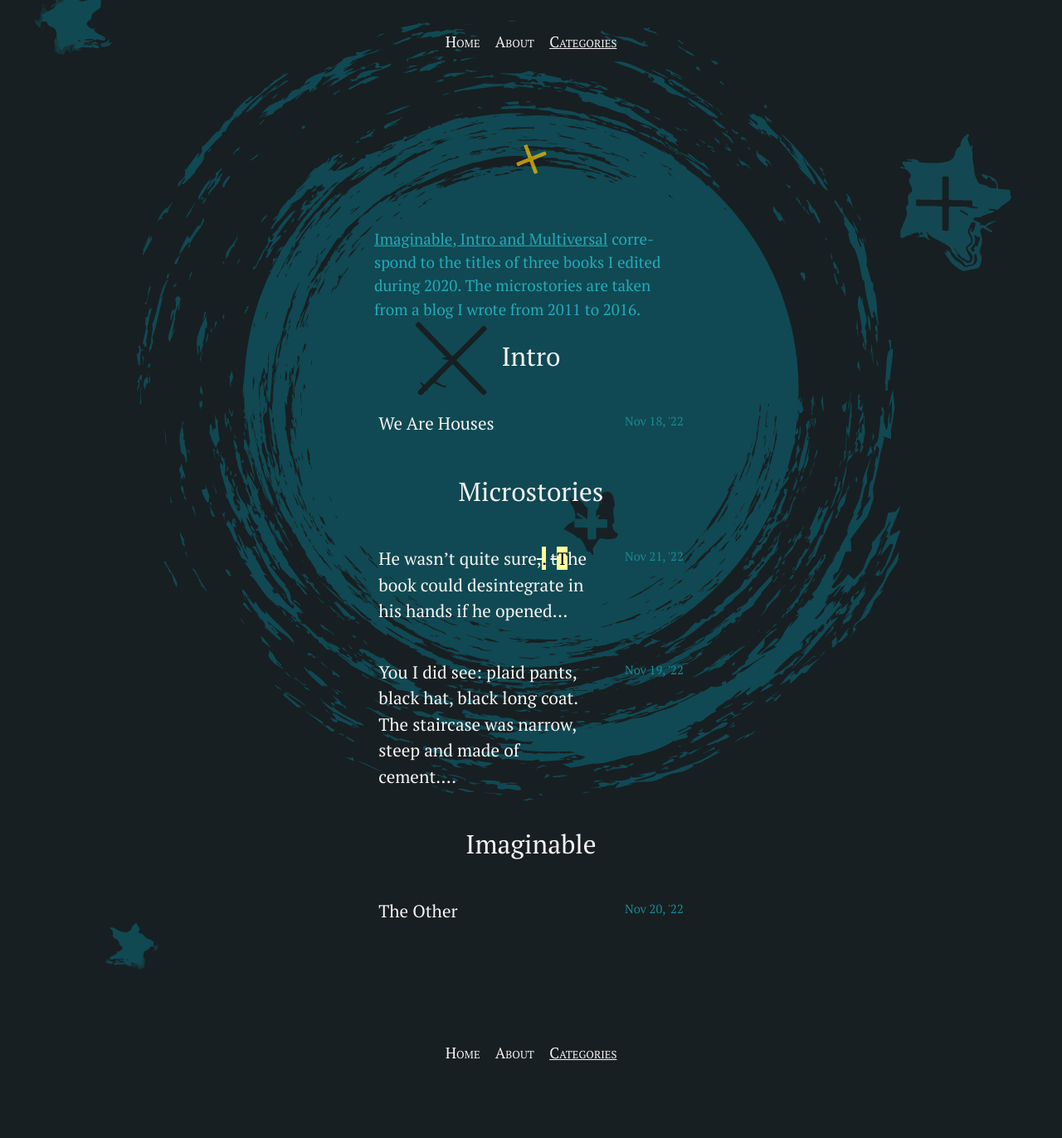
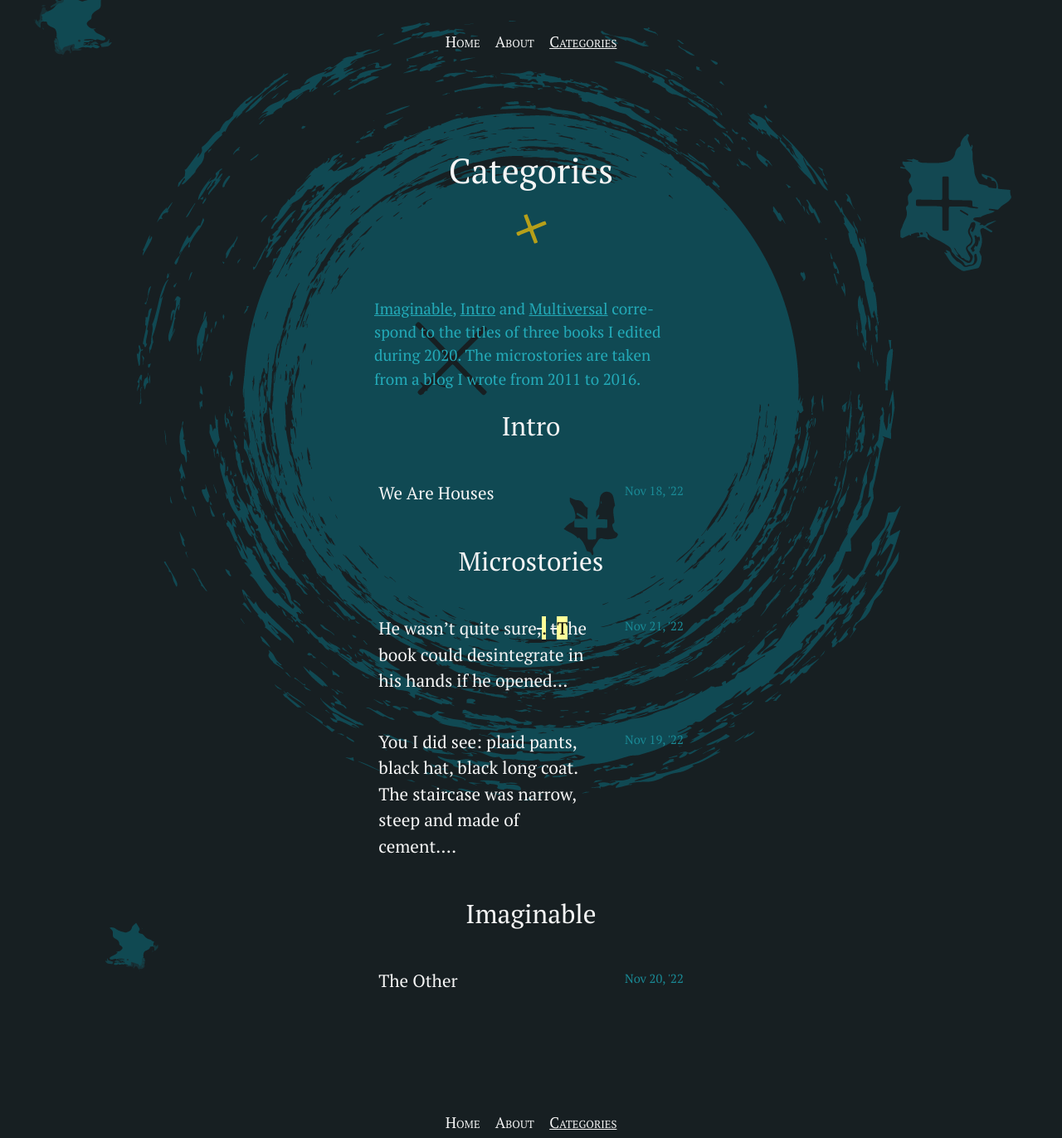
Before and after one commit to silvialohrmann/editorial, a Jekyll site: the page built from categories.html, in a window 1280 px wide. Shown: the whole page at 83% size. Built offline with Jekyll 4.4.1, drawn with Linux system fonts in a browser that asks for light colours; before the commit the page ends 1288 px from its top, so only the background shows below that.

Commit message:
Update categories.html

```diff
--- a/categories.html
+++ b/categories.html
@@ -1,11 +1,11 @@
 ---
 layout: page
 permalink: /categories/
-title:
+title: "Categories"
 ---
 
 <div class="category-ul">
-<p class="categories"><a href="/about.html#books">Imaginable, Intro and Multiversal</a> correspond to the titles of three books I edited during 2020. The microstories are taken from a blog I wrote from 2011 to 2016.</p>
+<p class="categories"><a href="/about.html#imaginable">Imaginable</a>, <a href="/about.html#intro">Intro</a> and <a href="/about.html#multiversal">Multiversal</a> correspond to the titles of three books I edited during 2020. The microstories are taken from a blog I wrote from 2011 to 2016.</p>
 {% for category in site.categories %}
   <div>
     {% capture category_name %}{{ category | first }}{% endcapture %}
```
